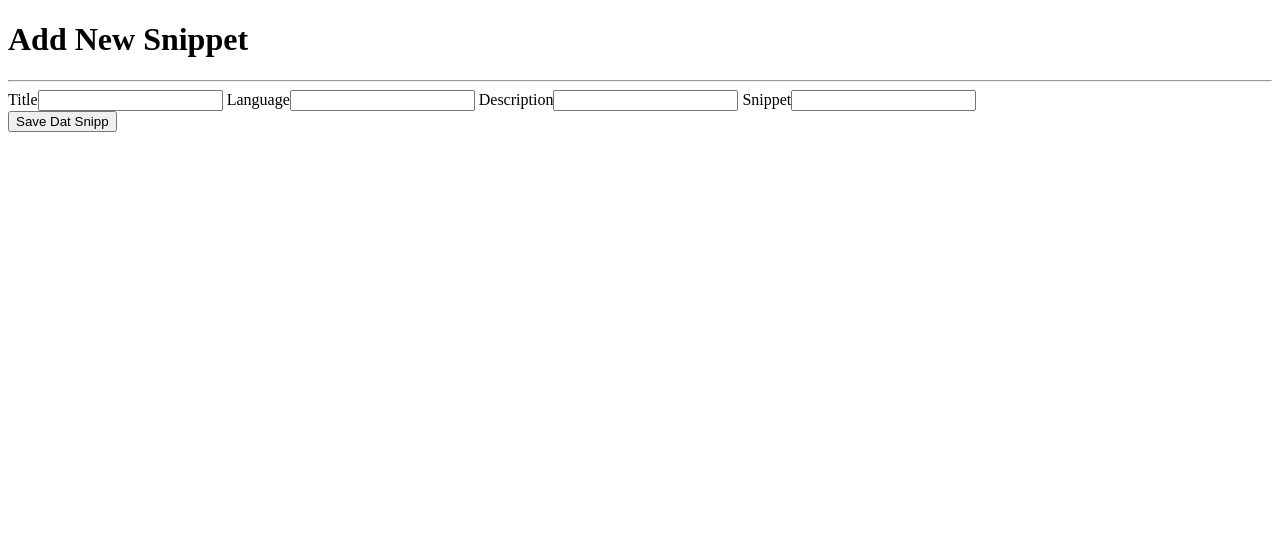
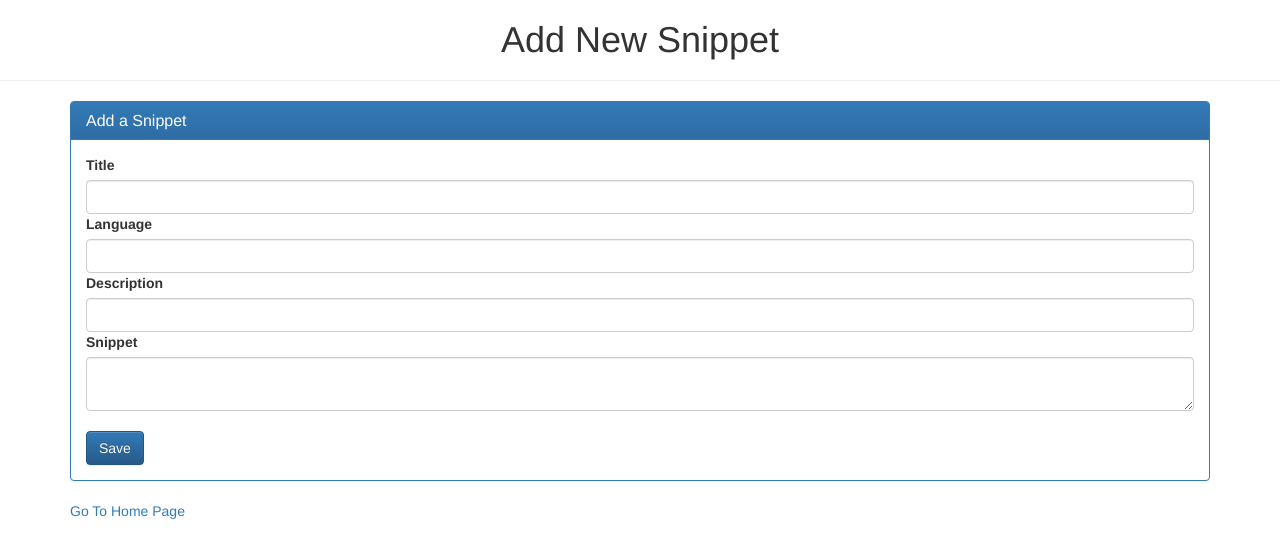
Before and after one commit to hornsten/django-snippets, a Django app: page /add/ in a window 1280 px wide. Shown: the top 558 px of the page. Run offline with Django 3.2, Linux system fonts and the light colour scheme; some libraries are stand-ins or nearby versions.

Commit message:
Delete works

```diff
--- a/app/snippets/snippetapp/snippets/templates/snippets/add.html
+++ b/app/snippets/snippetapp/snippets/templates/snippets/add.html
@@ -1,16 +1,20 @@
-{% extends 'snippets/base.html'%}
-
-{% block page_title%}Add New Snippet {%endblock%}
-
-{% block content %}
-    <form method="POST" action="{% url 'snippets:add' %}">
-        <label>Title</label><input name="title">
-        <label>Language</label><input name="language">
-        <label>Description</label><input name="description">
-        <label>Snippet</label><input name="snippet">
-        <br />
-        <button type="submit">Save Dat Snipp</button>
-        {% csrf_token %}
-    </form>
-
+{% extends 'snippets/base.html'%} {% block page_title%}Add New Snippet {%endblock%} {% block content %}
+<div class="container">
+    <div class="panel panel-primary">
+        <div class="panel-heading">
+            <h3 class="panel-title">Add a Snippet</h3>
+        </div>
+        <div class="panel-body">
+            <form class="form group" method="POST" action="{% url 'snippets:add' %}">
+                <label>Title</label><input class="form-control" name="title">
+                <label>Language</label><input class="form-control" name="language">
+                <label>Description</label><input class="form-control" name="description">
+                <label>Snippet</label><textarea class="form-control" name="snippet"></textarea>
+                <br />
+                <button class="btn btn-primary" type="submit">Save</button> {% csrf_token %}
+            </form>
+        </div>
+    </div>
+    <a href="/">Go To Home Page</a>
+</div>
 {% endblock %}
--- a/app/snippets/snippetapp/snippets/templates/snippets/base.html
+++ b/app/snippets/snippetapp/snippets/templates/snippets/base.html
@@ -5,11 +5,17 @@
     <meta charset="UTF-8">
     <meta name="viewport" content="width=device-width, initial-scale=1.0">
     <meta http-equiv="X-UA-Compatible" content="ie=edge">
-    <title>Document</title>
+    <!-- Latest compiled and minified CSS -->
+    <link rel="stylesheet" href="https://maxcdn.bootstrapcdn.com/bootstrap/3.3.7/css/bootstrap.min.css" integrity="sha384-BVYiiSIFeK1dGmJRAkycuHAHRg32OmUcww7on3RYdg4Va+PmSTsz/K68vbdEjh4u" crossorigin="anonymous">
+
+    <!-- Optional theme -->
+    <link rel="stylesheet" href="https://maxcdn.bootstrapcdn.com/bootstrap/3.3.7/css/bootstrap-theme.min.css" integrity="sha384-rHyoN1iRsVXV4nD0JutlnGaslCJuC7uwjduW9SVrLvRYooPp2bWYgmgJQIXwl/Sp" crossorigin="anonymous">
+    <title>Code Snippet Saver</title>
 </head>
 
 <body>
-    <h1> {% block page_title %}{% endblock %} </h1>
+
+    <h1 class="text-center"> {% block page_title %}{% endblock %} </h1>
     <hr /> {% block content %}{% endblock %}
 </body>
 
--- /dev/null
+++ b/app/snippets/snippetapp/snippets/templates/snippets/delete_snippet.html
@@ -0,0 +1,3 @@
+<h1>Snippet has been deleted</h1>
+<a href='/'>Back to Home Page</a>
+<a href='/add'>Add Another Snippet</a>
--- a/app/snippets/snippetapp/snippets/urls.py
+++ b/app/snippets/snippetapp/snippets/urls.py
@@ -3,8 +3,10 @@ from django.conf.urls import url
 from snippets import views
 
 urlpatterns = [
+     url(r'^$', views.home, name='home'),
 
-    url(r'^home/$', views.home, name='home'),
-    url(r'^home/detail/(?P<snippet_id>[0-9]+)/$', views.detail, name='detail'),
-    url(r'^add/$', views.add, name="add")
+    url(r'^detail/(?P<snippet_id>[0-9]+)/$', views.detail, name='detail'),
+    url(r'^add/$', views.add, name="add"),
+    url(r'^delete_snippet/(?P<pk>\d+)$', views.delete_snippet, name="delete_snippet"),
+
 ]
--- a/app/snippets/snippetapp/snippets/views.py
+++ b/app/snippets/snippetapp/snippets/views.py
@@ -1,7 +1,14 @@
 from django.shortcuts import get_object_or_404, render
+from django.views import generic
 from django.http import HttpResponse, Http404
 from .models import Snippet
 # Create your views here.
+
+# def index(request):
+#     snippets = Snippet.objects.all()
+#     context = {'snippets': snippets}
+#     return render(request, 'snippets/index.html', context)
+
 def add(request):
     if request.method == 'POST':
         # save dat data
@@ -13,6 +20,13 @@ def add(request):
         ).save()
 
     return render(request, 'snippets/add.html', {})
+
+def delete_snippet(request, pk):
+    snippet = Snippet.objects.get(pk=pk)
+    context = { 'snippet': snippet }
+    snippet.delete()
+
+    return render(request,'snippets/delete_snippet.html', context)
 
 def home(request):
     snippets = Snippet.objects.all()
```
Also changed, not shown: app/snippets/snippetapp/snippets/templates/snippets/detail.html (+9 -12 lines), app/snippets/snippetapp/snippets/templates/snippets/home.html (+9 -7 lines), app/snippets/snippetapp/db.sqlite3.
